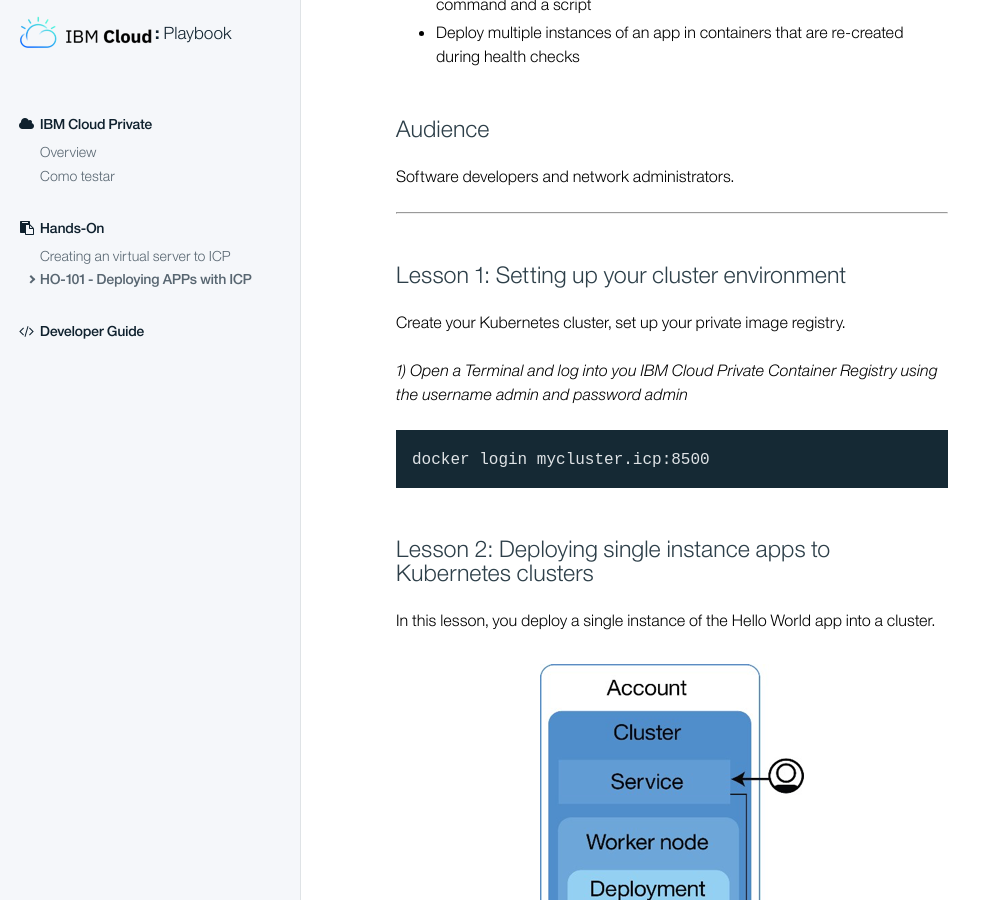
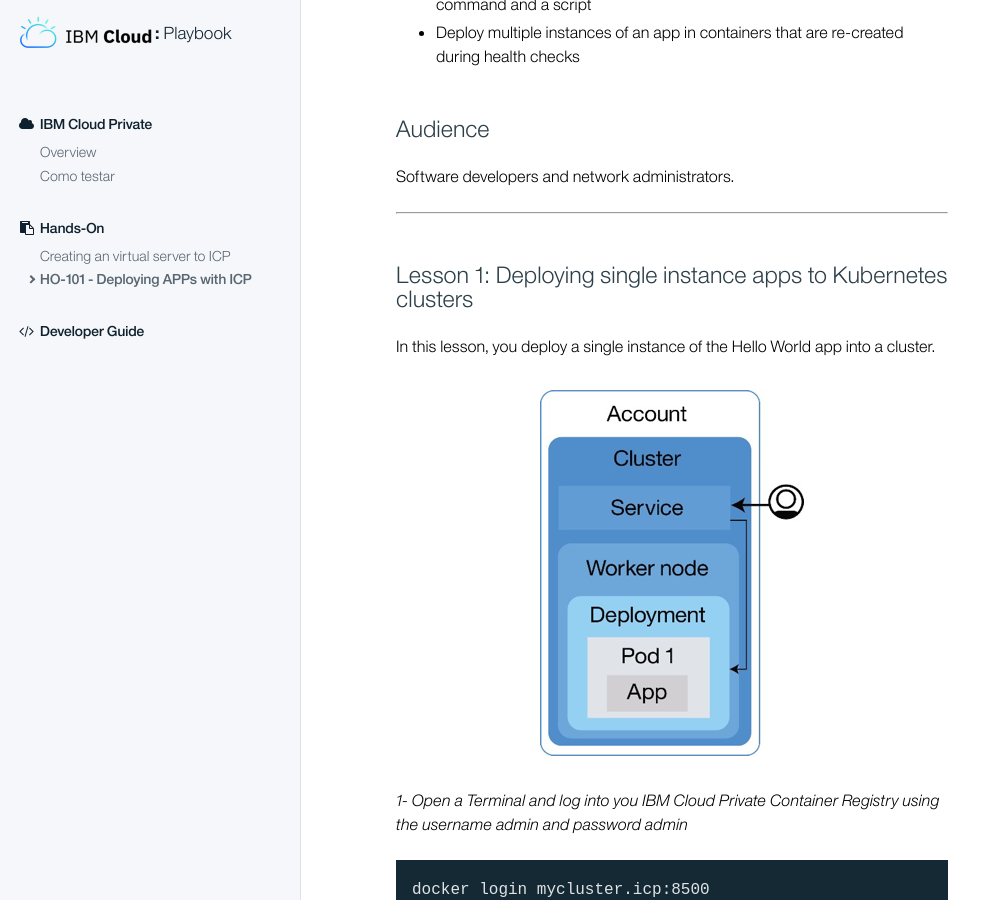
Before and after one commit to IBMCloudBrazil/ibmcloudbrazil.github.io, a Jekyll site: the page built from _content/handson/ho-101.md, in a window 1280 px wide and 900 px high, scrolled down 1664 px. Shown: the whole window, without its empty margins (0-992 px from the left). Built offline with Jekyll 4.4.1, drawn with Linux system fonts in a browser that asks for light colours.

Commit message:
remove lesson 1

````diff
--- a/_content/handson/ho-101.md
+++ b/_content/handson/ho-101.md
@@ -40,16 +40,7 @@
 
 ----------------
 
-## Lesson 1: Setting up your cluster environment
-Create your Kubernetes cluster, set up your private image registry.
-
-*1) Open a Terminal and log into you IBM Cloud Private Container Registry using the username admin and password admin*
-
-```
-docker login mycluster.icp:8500
-```
-
-## Lesson 2: Deploying single instance apps to Kubernetes clusters
+## Lesson 1: Deploying single instance apps to Kubernetes clusters
 In this lesson, you deploy a single instance of the Hello World app into a cluster.
 
 {%
````
